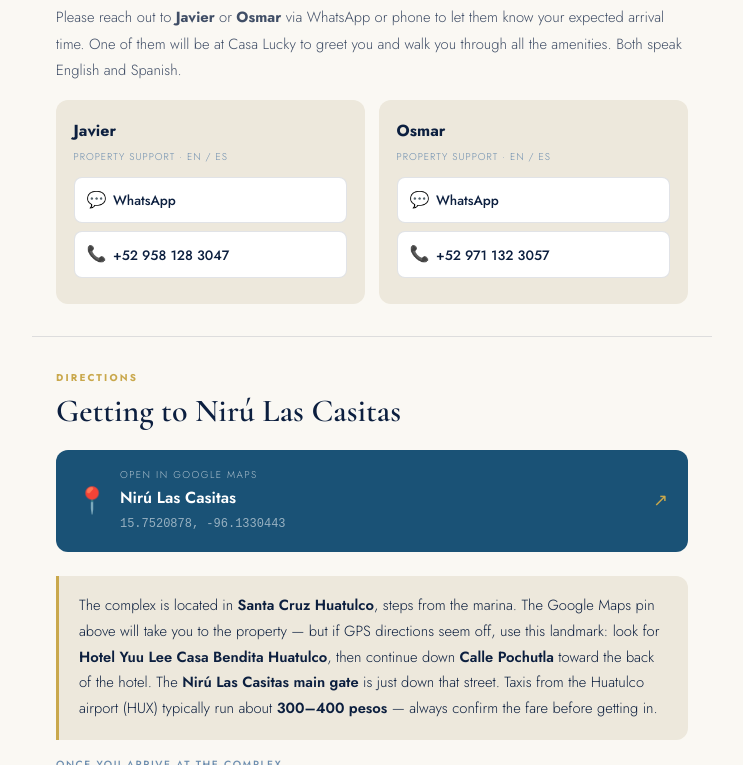
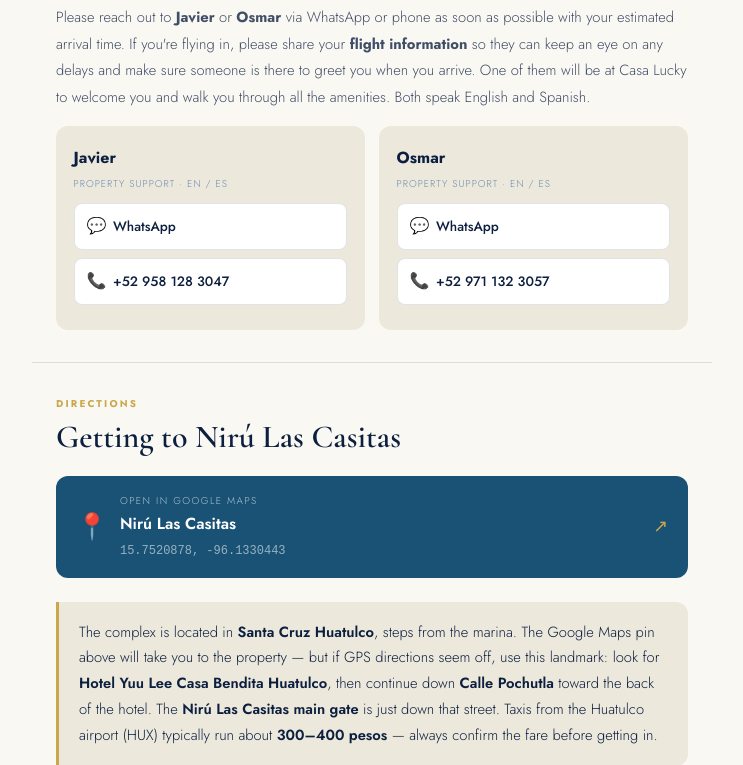
Before and after one commit to bravohuatulco/bravo-huatulco-website, a website: page arrival-lucky/index.html in a window 1280 px wide. Shown: the part 335-1100 px from the top of the page, without its empty margins (268-1011 px from the left). Drawn offline with nearby package versions, Linux system fonts and the light colour scheme.

Commit message:
Add files via upload

```diff
--- a/arrival-lucky/index.html
+++ b/arrival-lucky/index.html
@@ -390,7 +390,7 @@
   <div class="section-label">Before You Arrive</div>
   <div class="section-title">Let Us Know You're Coming</div>
   <p style="font-size:0.92rem;color:var(--navy);opacity:0.78;line-height:1.8;font-weight:300;margin-bottom:1rem;">
-    Please reach out to <strong>Javier</strong> or <strong>Osmar</strong> via WhatsApp or phone to let them know your expected arrival time. One of them will be at Casa Lucky to greet you and walk you through all the amenities. Both speak English and Spanish.
+    Please reach out to <strong>Javier</strong> or <strong>Osmar</strong> via WhatsApp or phone as soon as possible with your estimated arrival time. If you're flying in, please share your <strong>flight information</strong> so they can keep an eye on any delays and make sure someone is there to greet you when you arrive. One of them will be at Casa Lucky to welcome you and walk you through all the amenities. Both speak English and Spanish.
   </p>
   <div class="contact-grid">
     <div class="contact-card">
```
